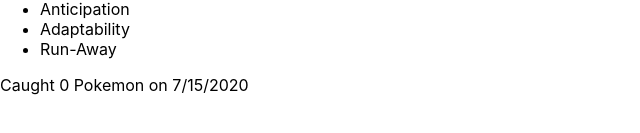
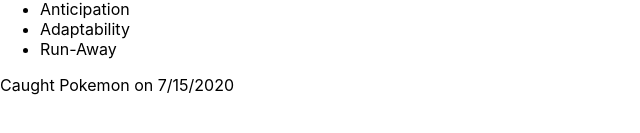
Before and after one commit to azadaafo/React-pokedex, a React (Create React App) app: page / in a window 1280 px wide. Shown: the part 441-574 px from the top of the page, without its empty margins (0-640 px from the left). Built offline with nearby package versions, Linux system fonts and the light colour scheme; the HTML template or start-up script is replaced by a standard one.

Commit message:
exercise C done: useState is used

```diff
--- a/src/CaughtPokemon.js
+++ b/src/CaughtPokemon.js
@@ -1,8 +1,14 @@
-import React from 'react'
+import React, { useState } from 'react'
 
-function CaughtPokemon(props) {
-    console.log(props);
-    return <p>Caught 0 Pokemon on {props.date}</p>
+const CaughtPokemon = ({ date }) => {
+    const [totalCaught, setTotalCaught] = useState(0);
+    function Counter() {
+        setTotalCaught(totalCaught + 1);
+    }
+    return (
+        <p>
+            Caught {Counter} Pokemon on {date}
+        </p>
+    )
 }
-
 export default CaughtPokemon;
--- a/src/Logo.js
+++ b/src/Logo.js
@@ -1,9 +1,9 @@
 import React from 'react'
 const Logo = (props) => {
 
-    function logWhenClicked() {
-        console.log("it doesn't matter what the message is");
-    }
+    // function logWhenClicked() {
+    //     console.log("it doesn't matter what the message is");
+    // }
 
     console.log(props);
     return (
```
